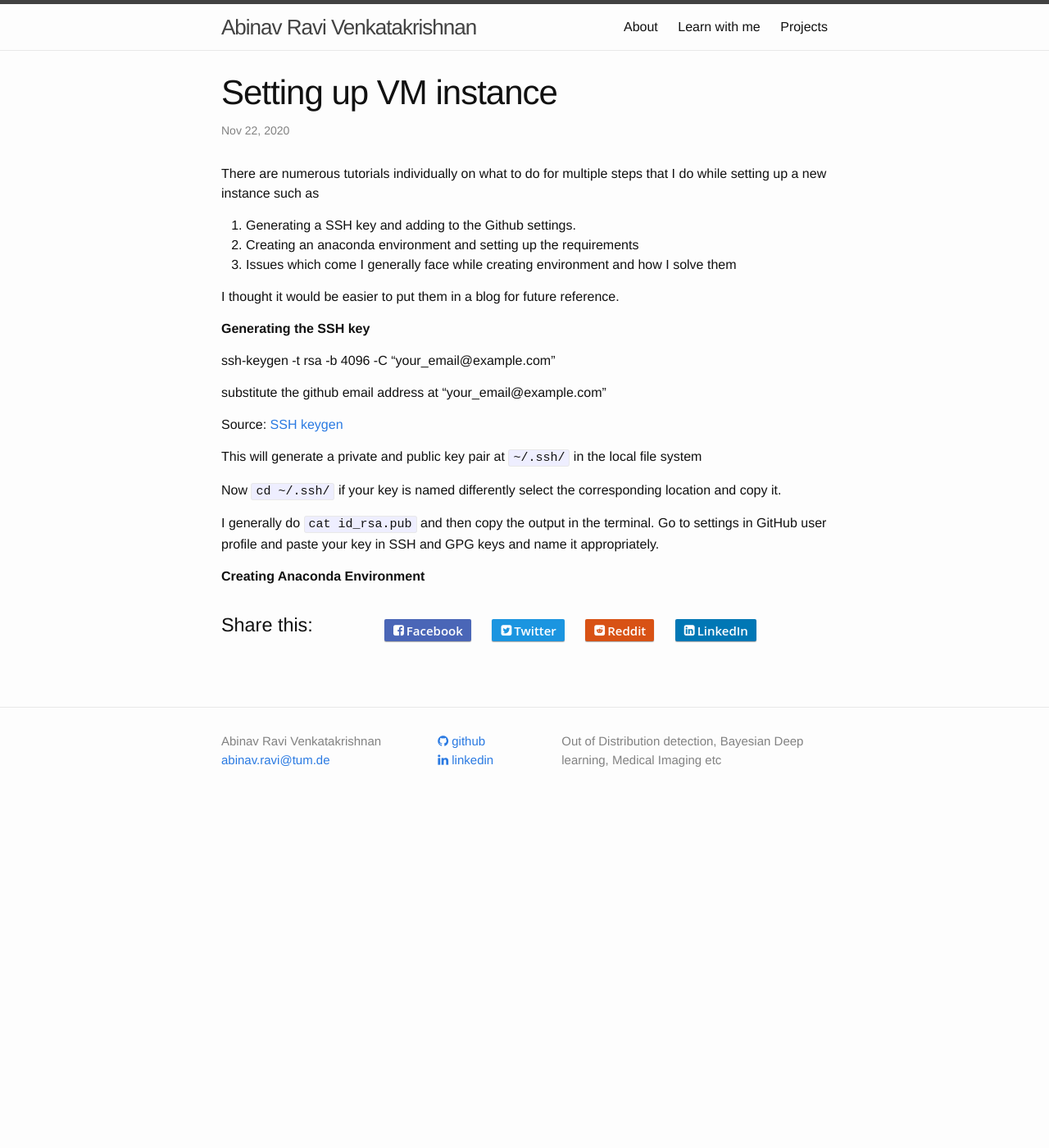
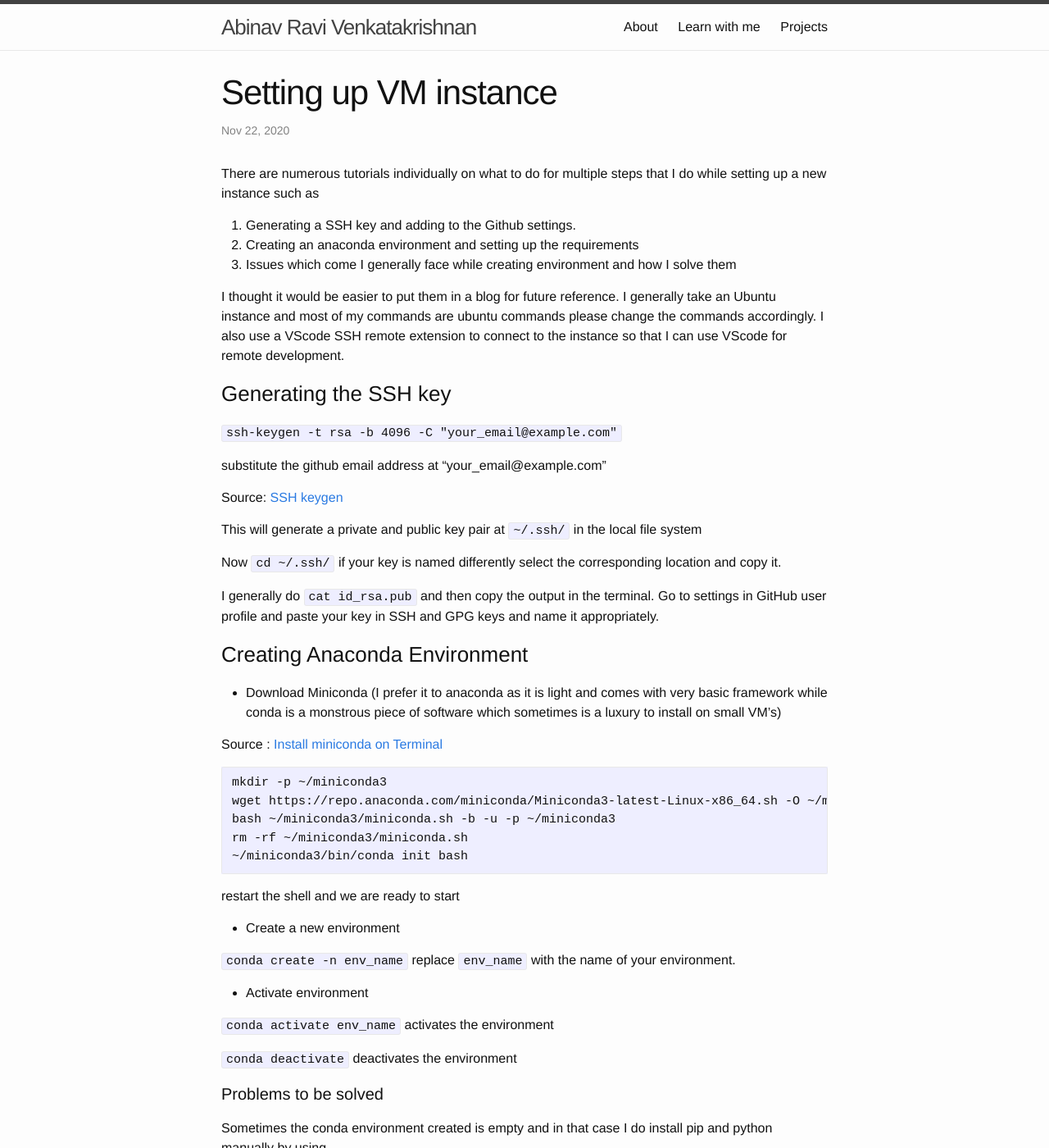
Before and after one commit to AbinavRavi/AbinavRavi.github.io, a Jekyll site: the page built from _posts/2021-02-08-Environment.markdown, in a window 1280 px wide and 1400 px high. Shown: the whole window at 82% size. Built offline with Jekyll 4.4.1, drawn with Linux system fonts in a browser that asks for light colours; nearby versions of some CDN libraries; comment, search, counter and statistics services are not loaded; some of the changed text lies outside the part shown.

Commit message:
added the environment tutorial portion

````diff
--- a/_posts/2021-02-08-Environment.markdown
+++ b/_posts/2021-02-08-Environment.markdown
@@ -12,11 +12,11 @@ There are numerous tutorials individually on what to do for multiple steps that
 2. Creating an anaconda environment and setting up the requirements
 3. Issues which come I generally face while creating environment and how I solve them
 
-I thought it would be easier to put them in a blog for future reference.
+I thought it would be easier to put them in a blog for future reference. I generally take an Ubuntu instance and most of my commands are ubuntu commands please change the commands accordingly. I also use a VScode SSH remote extension to connect to the instance so that I can use VScode for remote development.
 
-**Generating the SSH key**
+### Generating the SSH key
 
-ssh-keygen -t rsa -b 4096 -C "your_email@example.com"
+`ssh-keygen -t rsa -b 4096 -C "your_email@example.com"`
 
 substitute the github email address at "your_email@example.com"
 
@@ -28,4 +28,49 @@ Now `cd ~/.ssh/` if your key is named differently select the corresponding locat
 
 I generally do `cat id_rsa.pub` and then copy the output in the terminal. Go to settings in GitHub user profile and paste your key in SSH and GPG keys and name it appropriately.
 
-**Creating Anaconda Environment**
+### Creating Anaconda Environment
+
+- Download Miniconda (I prefer it to anaconda as it is light and comes with very basic framework while conda is a monstrous piece of software which sometimes is a luxury to install on small VM's)
+
+Source : [Install miniconda on Terminal](https://waylonwalker.com/install-miniconda)
+
+```
+mkdir -p ~/miniconda3
+wget https://repo.anaconda.com/miniconda/Miniconda3-latest-Linux-x86_64.sh -O ~/miniconda3/miniconda.sh
+bash ~/miniconda3/miniconda.sh -b -u -p ~/miniconda3
+rm -rf ~/miniconda3/miniconda.sh
+~/miniconda3/bin/conda init bash
+```
+restart the shell and we are ready to start
+
+- Create a new environment
+
+`conda create -n env_name` replace `env_name` with the name of your environment.
+
+- Activate environment
+
+`conda activate env_name` activates the environment
+
+`conda deactivate` deactivates the environment
+
+#### Problems to be solved
+Sometimes the conda environment created is empty and in that case I do install pip and python manually by using
+
+`conda install python==version` and `conda install pip`
+
+*As of Feb 2021 it is better to install python 3.8 as the dependencies on are easier for data science packages*
+
+#### requirements file
+
+Write a requirements file as a part of your repository to install the necessary packages
+
+General structure of the requirements.txt are
+
+```
+numpy
+scipy
+matplotlib
+pandas
+...
+
+```
````
